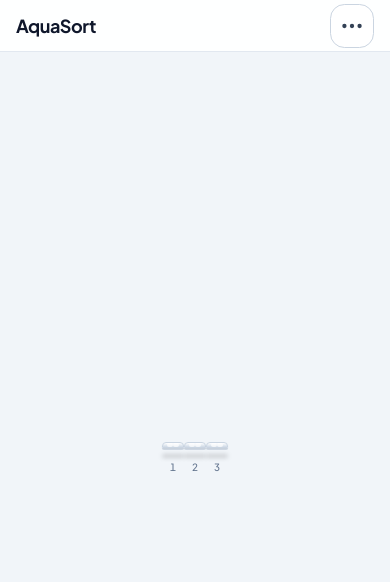
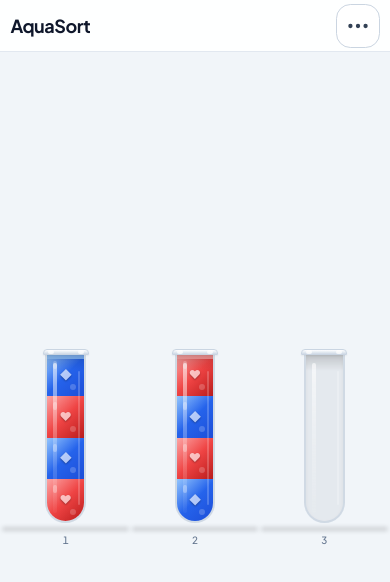
Before and after one commit to shonydev/puzzle, a React (Vite) app: page / in a window 390 px wide. Shown: the top 582 px of the page. Built offline with nearby package versions, Linux system fonts and the light colour scheme.

Commit message:
Fix mobile game board sizing
* Calculate board layout mode for responsive tube sizing

* Make tube elements adapt to available board width

* Fit game board to viewport and remove double safe-area spacing

* Constrain tube buttons to their responsive grid cells

```diff
--- a/src/App.tsx
+++ b/src/App.tsx
@@ -373,7 +373,7 @@ export default function App() {
         {/* Play Area: Tube Tray */}
         <section
           aria-label="Tablero de juego de tubos de ensayo"
-          className="game-play-area flex-1 min-h-0 px-1 sm:px-6 flex flex-col items-center justify-center gap-2 sm:gap-6 overflow-hidden"
+          className={`game-play-area flex-1 min-h-0 px-1 sm:px-6 flex flex-col items-center justify-center gap-2 sm:gap-6 overflow-hidden ${bottomRow.length > 0 ? "game-play-area--two-rows" : "game-play-area--one-row"}`}
         >
           {/* Row 1 */}
           <div className="tube-row flex flex-nowrap items-end justify-center gap-x-[clamp(3px,1.5vw,12px)] gap-y-1 w-full">
--- a/src/components/Tube.tsx
+++ b/src/components/Tube.tsx
@@ -52,9 +52,9 @@ export const Tube: React.FC<TubeProps> = ({
   const unitHeightPercent = 100 / capacity;
 
   return (
-    <div className="relative flex flex-col items-center">
+    <div className="tube-item relative flex flex-col items-center">
       {/* Selection / Hint Indicator */}
-      <div className="tube-indicator h-5 sm:h-6 flex items-center justify-center mb-0.5">
+      <div className="tube-indicator flex items-center justify-center">
         {isSelected && (
           <span className="text-xs font-semibold px-2 py-0.5 rounded bg-sky-500 text-white shadow-sm animate-bounce">
             Elegido
@@ -111,13 +111,13 @@ export const Tube: React.FC<TubeProps> = ({
         />
 
         {/* Tube Lip (Rim) */}
-        <div className="w-[clamp(44px,11vw,68px)] sm:w-[74px] h-[7px] mx-auto rounded-t-sm bg-gradient-to-b from-white/90 via-slate-200/80 to-slate-300/90 dark:from-slate-600/90 dark:via-slate-700/80 dark:to-slate-800/90 border border-slate-300 dark:border-slate-600 shadow-xs relative z-20 flex items-center justify-between px-1">
+        <div className="tube-lip w-[clamp(44px,11vw,68px)] sm:w-[74px] h-[7px] mx-auto rounded-t-sm bg-gradient-to-b from-white/90 via-slate-200/80 to-slate-300/90 dark:from-slate-600/90 dark:via-slate-700/80 dark:to-slate-800/90 border border-slate-300 dark:border-slate-600 shadow-xs relative z-20 flex items-center justify-between px-1">
           <div className="w-1.5 h-1 bg-white/70 rounded-full" />
           <div className="w-1.5 h-1 bg-white/70 rounded-full" />
         </div>
 
         {/* Main Glass Tube Body */}
-        <div className="w-[clamp(40px,9.5vw,58px)] sm:w-[64px] h-[clamp(108px,19dvh,190px)] sm:h-[min(210px,24dvh)] mx-auto relative rounded-b-[28px] overflow-hidden bg-slate-900/5 dark:bg-slate-800/20 border-x-2 border-b-2 border-slate-300/80 dark:border-slate-600/70 shadow-inner backdrop-blur-[1px]">
+        <div className="tube-glass-body w-[clamp(40px,9.5vw,58px)] sm:w-[64px] h-[clamp(108px,19dvh,190px)] sm:h-[min(210px,24dvh)] mx-auto relative rounded-b-[28px] overflow-hidden bg-slate-900/5 dark:bg-slate-800/20 border-x-2 border-b-2 border-slate-300/80 dark:border-slate-600/70 shadow-inner backdrop-blur-[1px]">
           {/* Glass Inner Rim Shadow */}
           <div className="absolute inset-x-0 top-0 h-4 bg-gradient-to-b from-black/15 to-transparent pointer-events-none z-10" />
 
--- a/src/index.css
+++ b/src/index.css
@@ -2335,3 +2335,125 @@ body {
   .game-main { padding-left: 0; padding-right: 0; }
   .game-play-area { padding-left: 0.25rem; padding-right: 0.25rem; }
 }
+
+
+/* Reliable fit-to-screen board sizing: one safe-area inset, no document scroll. */
+html, body, #root {
+  width: 100%;
+  height: 100%;
+  min-height: 0;
+  overflow: hidden;
+}
+.app-viewport {
+  box-sizing: border-box;
+  height: 100vh;
+  height: 100dvh;
+  padding-top: 0;
+  padding-bottom: 0;
+  overflow: hidden;
+}
+.game-topbar {
+  box-sizing: border-box;
+  min-height: calc(3.25rem + env(safe-area-inset-top));
+  height: calc(3.25rem + env(safe-area-inset-top));
+  padding-top: env(safe-area-inset-top);
+  flex-shrink: 0;
+}
+.game-main {
+  box-sizing: border-box;
+  width: 100%;
+  max-width: 100%;
+  min-height: 0;
+  flex: 1 1 0%;
+  padding: 0.25rem 0 max(0.25rem, env(safe-area-inset-bottom));
+  overflow: hidden;
+}
+.game-play-area {
+  box-sizing: border-box;
+  min-width: 0;
+  min-height: 0;
+  width: 100%;
+  padding: 0.25rem 0.4rem;
+  gap: clamp(0.5rem, 2dvh, 1rem);
+  overflow: hidden;
+}
+.tube-row {
+  box-sizing: border-box;
+  width: 100%;
+  min-width: 0;
+  max-width: 100%;
+  flex: 0 1 auto;
+  gap: clamp(2px, 1vw, 8px);
+  padding-top: 0;
+}
+.tube-item {
+  flex: 1 1 0;
+  min-width: 0;
+  max-width: 5rem;
+  position: relative;
+}
+.tube-indicator {
+  position: absolute;
+  left: 50%;
+  bottom: calc(100% + 0.2rem);
+  transform: translateX(-50%);
+  width: max-content;
+  max-width: 7rem;
+  height: 0;
+  margin: 0;
+  z-index: 25;
+  pointer-events: none;
+}
+.tube-indicator:empty { display: none; }
+.tube-lip {
+  width: min(100%, 3.75rem);
+  max-width: 3.75rem;
+}
+.tube-glass-body {
+  width: min(100%, 3.4rem);
+  max-width: 3.4rem;
+  height: var(--tube-height, clamp(82px, 19dvh, 160px));
+}
+.game-play-area--two-rows {
+  --tube-height: clamp(62px, 12.8dvh, 112px);
+  gap: clamp(0.5rem, 2.2dvh, 1.1rem);
+}
+.game-play-area--two-rows .tube-row {
+  flex: 0 1 auto;
+}
+.game-play-area--two-rows .tube-lip {
+  width: min(100%, 3.1rem);
+}
+.game-play-area--two-rows .tube-glass-body {
+  width: min(100%, 2.85rem);
+}
+.game-play-area--one-row {
+  --tube-height: clamp(88px, 20dvh, 168px);
+}
+@media (max-width: 520px) {
+  .game-topbar {
+    padding-left: 0.65rem;
+    padding-right: 0.65rem;
+  }
+  .game-main { padding-left: 0; padding-right: 0; }
+  .game-play-area { padding-left: 0.15rem; padding-right: 0.15rem; }
+  .tube-row { gap: clamp(1px, 0.65vw, 5px); }
+  .tube-item { max-width: none; }
+  .tube-lip { width: min(100%, 2.85rem); }
+  .tube-glass-body { width: min(100%, 2.55rem); }
+  .game-play-area--two-rows { --tube-height: clamp(58px, 11.8dvh, 100px); }
+  .game-play-area--two-rows .tube-lip { width: min(100%, 2.55rem); }
+  .game-play-area--two-rows .tube-glass-body { width: min(100%, 2.3rem); }
+}
+@media (max-height: 700px) {
+  .game-play-area--two-rows { --tube-height: clamp(52px, 10.5dvh, 78px); }
+  .game-play-area--one-row { --tube-height: clamp(72px, 17dvh, 120px); }
+  .game-play-area { gap: 0.35rem; }
+}
+
+.tube-item > button {
+  display: block;
+  width: 100%;
+  max-width: 100%;
+  min-width: 0;
+}
```
